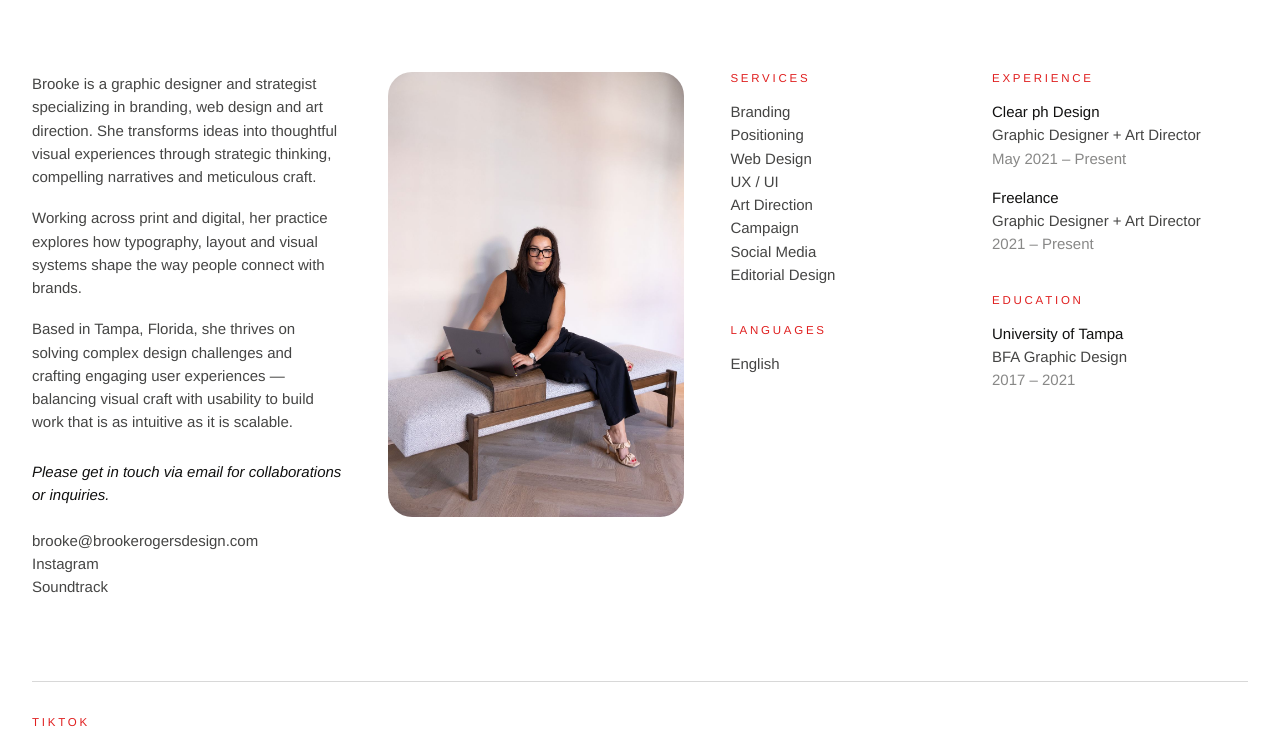
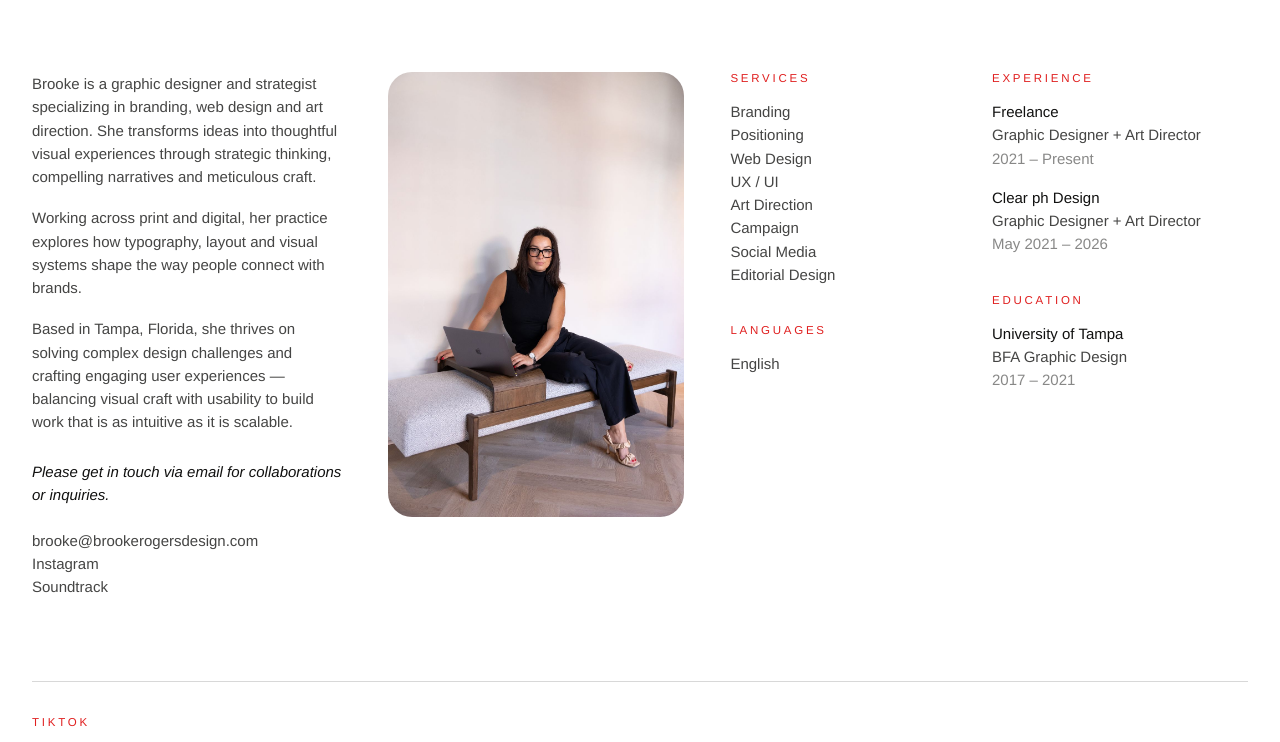
Before and after one commit to BrookeRogersDesign/Portfolio, a plain HTML site: page info.html in a window 1280 px wide. Shown: the part 58-800 px from the top of the page. Drawn offline with Linux system fonts and the light colour scheme; a web font is replaced by a local one.

Commit message:
Info: list Freelance first, Clear ph Design May 2021 – 2026
Co-Authored-By: Claude Opus 5.5 <noreply@anthropic.com>

```diff
--- a/info.html
+++ b/info.html
@@ -81,8 +81,8 @@
     <div class="info-col reveal">
       <h2>Experience</h2>
       <ul class="info-cv">
-        <li><span class="org">Clear ph Design</span>Graphic Designer + Art Director<span class="yr">May 2021 – Present</span></li>
         <li><span class="org">Freelance</span>Graphic Designer + Art Director<span class="yr">2021 – Present</span></li>
+        <li><span class="org">Clear ph Design</span>Graphic Designer + Art Director<span class="yr">May 2021 – 2026</span></li>
       </ul>
       <h2>Education</h2>
       <ul class="info-cv">
```
